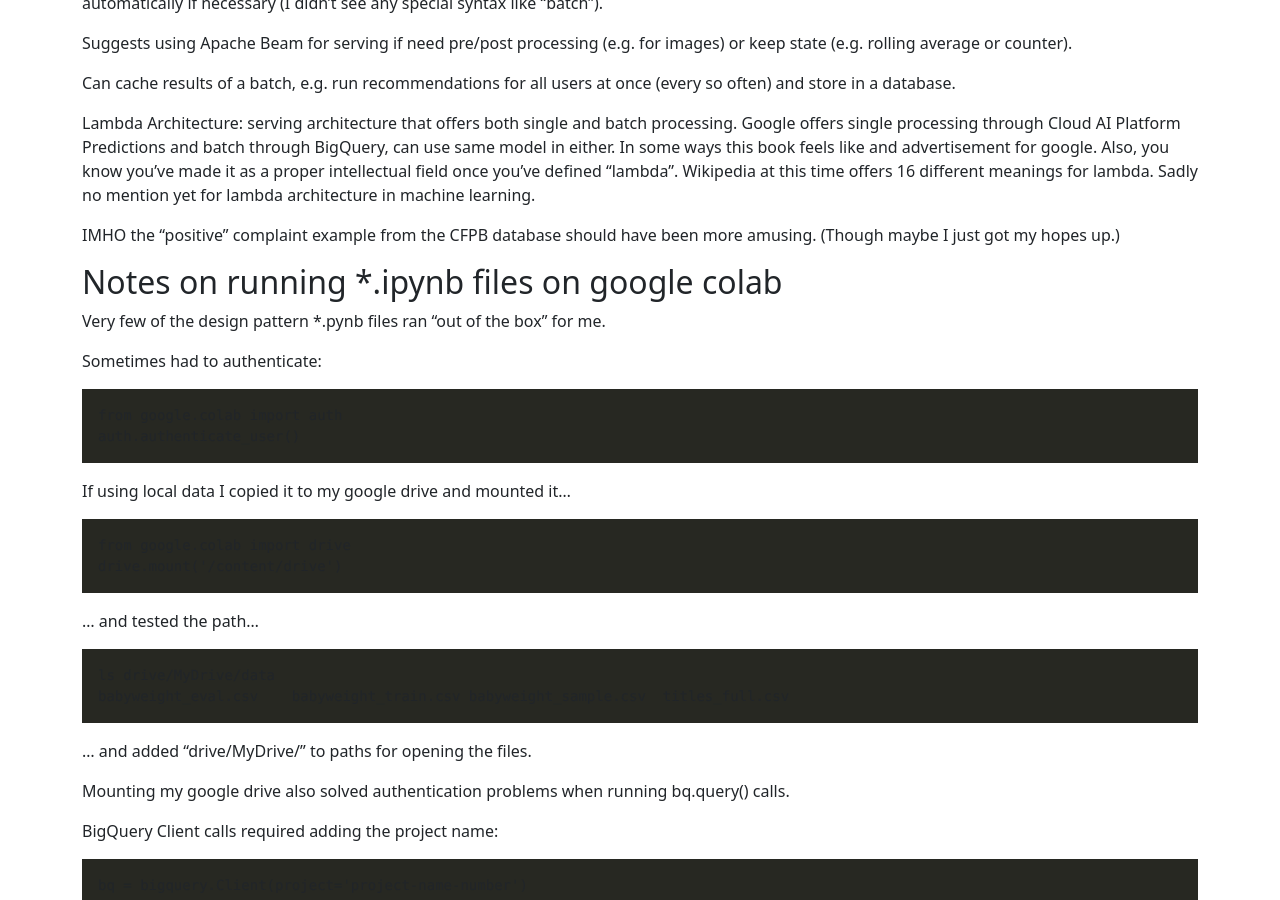
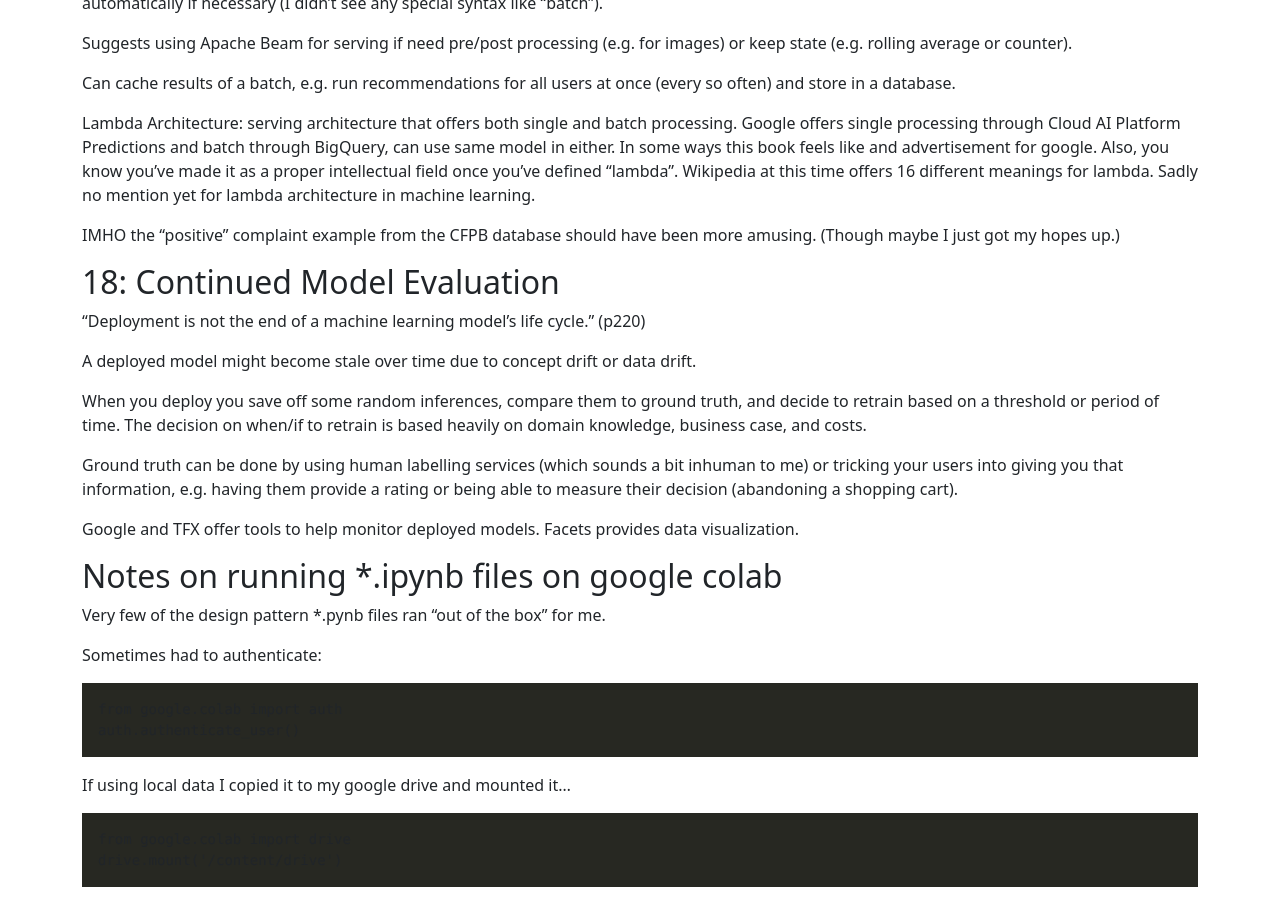
Before and after one commit to matthewdrees/matthewdrees.github.io, a Jekyll site: the page built from _posts/2022-03-14-machine-learning-design-patterns.md, in a window 1280 px wide and 900 px high, scrolled down 5594 px. Built offline with Jekyll 4.4.1, drawn with Linux system fonts in a browser that asks for light colours.

Commit message:
MLDP 18. Continued Model Evaluation.

```diff
--- a/_posts/2022-03-14-machine-learning-design-patterns.md
+++ b/_posts/2022-03-14-machine-learning-design-patterns.md
@@ -206,6 +206,18 @@
 
 IMHO the "positive" complaint example from the CFPB database should have been more amusing. (Though maybe I just got my hopes up.)
 
+## 18: Continued Model Evaluation
+
+"Deployment is not the end of a machine learning model's life cycle." (p220)
+
+A deployed model might become stale over time due to concept drift or data drift.
+
+When you deploy you save off some random inferences, compare them to ground truth, and decide to retrain based on a threshold or period of time. The decision on when/if to retrain is based heavily on domain knowledge, business case, and costs.
+
+Ground truth can be done by using human labelling services (which sounds a bit inhuman to me) or tricking your users into giving you that information, e.g. having them provide a rating or being able to measure their decision (abandoning a shopping cart).
+
+Google and TFX offer tools to help monitor deployed models. Facets provides data visualization.
+
 ## Notes on running *.ipynb files on google colab
 
 Very few of the design pattern *.pynb files ran "out of the box" for me.
```
